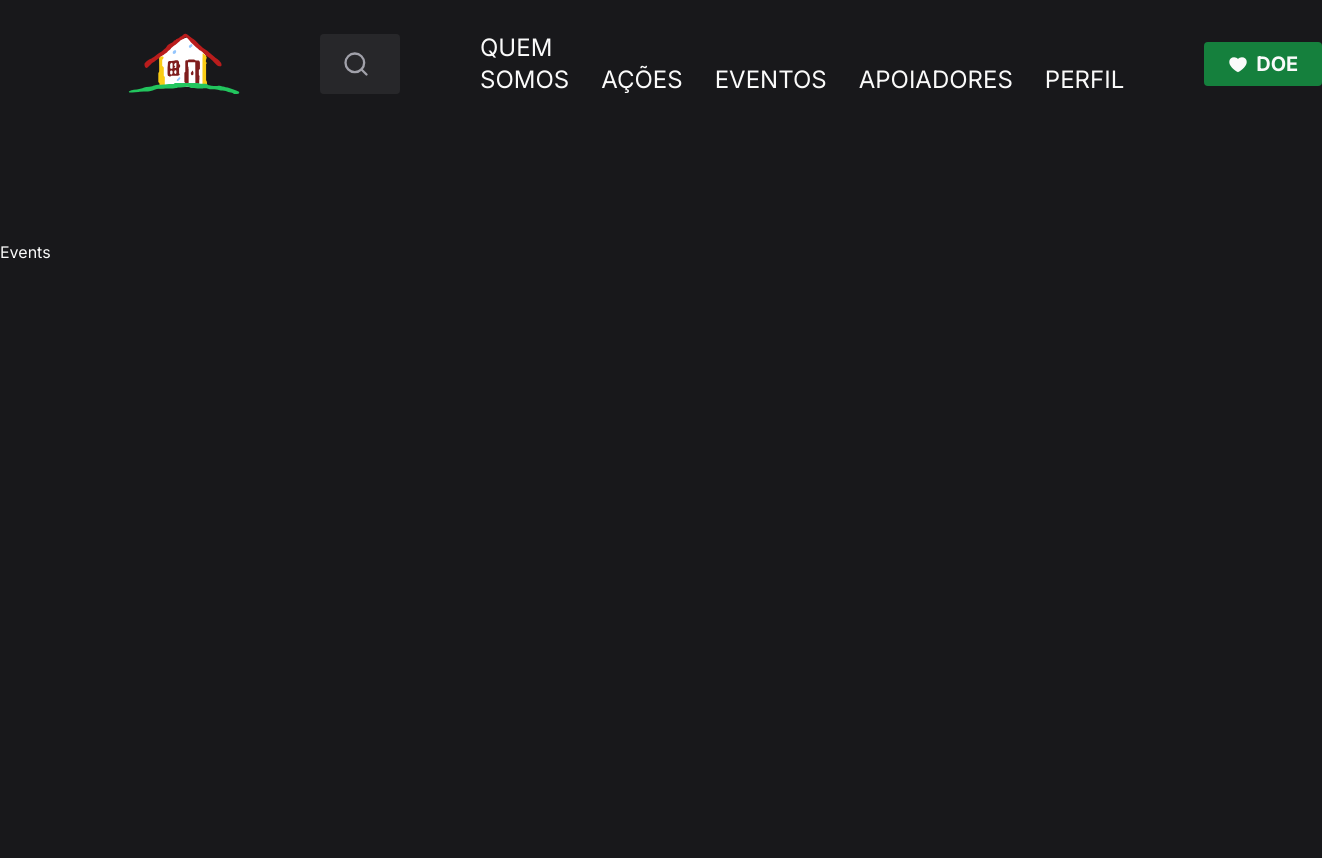
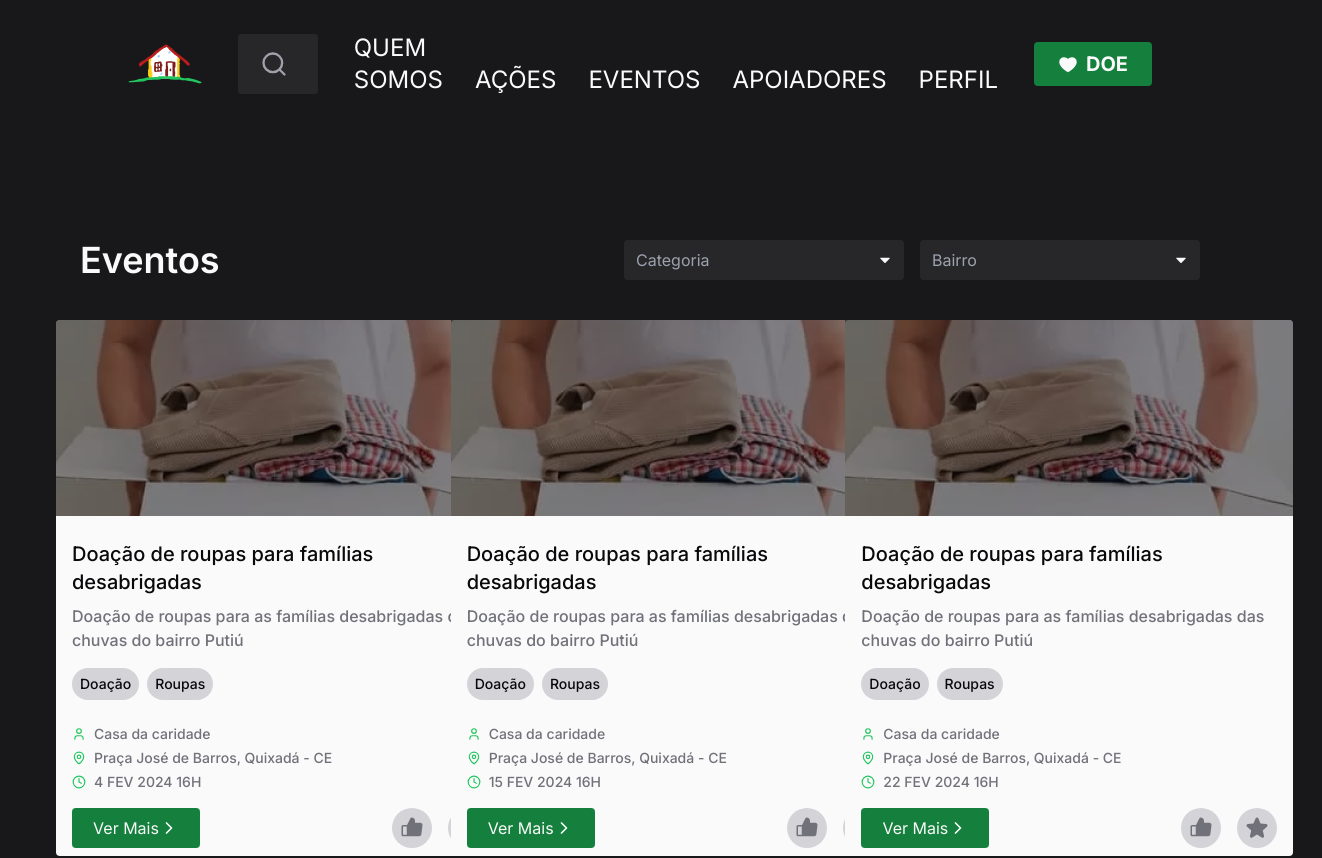
Before and after one commit to gabrielsouzam/abrace-cdc, a React (Vite) app: page /events in a window 1280 px wide. Shown: the top 858 px of the page, 1322 px wide, since content can reach past the window. Before the commit the page ends 800 px from the top, so only its background shows below. Built offline with nearby package versions, Linux system fonts and the light colour scheme.

Commit message:
feat-events: implementação do layout da tela de eventos

```diff
--- a/src/pages/_layouts/components/app-header.tsx
+++ b/src/pages/_layouts/components/app-header.tsx
@@ -6,8 +6,10 @@ import Logo from './../../../assets/logo.svg'
 
 export function AppHeader() {
   return (
-    <header className="mb-28 flex items-center gap-20 px-32 py-8">
-      <img className="24" src={Logo} alt="" />
+    <header className="mb-28 flex items-center gap-9 px-32 py-8">
+      <Link to='/'>
+        <img className="24" src={Logo} alt="Logo Casa da Caridade" />
+      </Link>
 
       <form className="flex-1 text-zinc-400">
         <div
--- /dev/null
+++ b/src/pages/app/events/components/eventCard.tsx
@@ -0,0 +1,81 @@
+import { Star, ThumbsUp } from '@phosphor-icons/react'
+import { ChevronRight, Clock, MapPin, User } from 'lucide-react'
+
+import { Tag } from './tag'
+
+type Props = {
+  image: string
+  title: string
+  subtitle: string
+  author: string
+  locale: string
+  date: string
+}
+
+export function EventCard({
+  image,
+  title,
+  subtitle,
+  author,
+  locale,
+  date,
+}: Props) {
+  return (
+    <div className="mb-2 w-[448px] rounded bg-zinc-50">
+      <div className="relative">
+        <img src={image} alt="Imagem do Evento" className="rounded-t" />
+
+        <div className="absolute inset-0 bg-zinc-950 opacity-50" />
+      </div>
+
+      <div className="ml-4 mr-4 mt-6">
+        <p className="text-xl font-medium text-zinc-950">{title}</p>
+        <p className="mt-2 text-base font-medium text-zinc-500   ">
+          {subtitle}
+        </p>
+      </div>
+
+      <div className="ml-4 mt-4 flex flex-row gap-2">
+        <Tag text="Doação" />
+        <Tag text="Roupas" />
+      </div>
+
+      <div className="ml-4 mt-6">
+        <div className="mb-1 flex flex-row items-center">
+          <User color="#22C55E" size={14} />
+
+          <p className="ml-2 text-sm font-medium text-zinc-500">{author}</p>
+        </div>
+
+        <div className="mb-1 flex flex-row items-center">
+          <MapPin color="#22C55E" size={14} />
+
+          <p className="ml-2 text-sm font-medium text-zinc-500">{locale}</p>
+        </div>
+
+        <div className="flex flex-row items-center">
+          <Clock color="#22C55E" size={14} />
+
+          <p className="ml-2 text-sm font-medium text-zinc-500">{date}</p>
+        </div>
+      </div>
+
+      <div className="ml-4 mr-4 mt-4 flex flex-row justify-between pb-2">
+        <button className="flex h-10 w-32 flex-row items-center justify-center rounded bg-green-700">
+          Ver Mais
+          <ChevronRight color="#FAFAFA" size={20} />
+        </button>
+
+        <div className="flex flex-row">
+          <button className="mr-4 flex h-10 w-10 items-center justify-center rounded-full bg-zinc-300">
+            <ThumbsUp color="#71717A" size={24} weight="fill" />
+          </button>
+
+          <button className="flex h-10 w-10 items-center justify-center rounded-full bg-zinc-300">
+            <Star color="#71717A" size={24} weight="fill" />
+          </button>
+        </div>
+      </div>
+    </div>
+  )
+}
--- /dev/null
+++ b/src/pages/app/events/components/tag.tsx
@@ -0,0 +1,11 @@
+type Props = {
+    text: string
+  }
+
+  export function Tag({ text }: Props) {
+    return (
+      <div className="flex h-8 items-center justify-center rounded-3xl bg-zinc-300 px-2">
+        <p className="text-sm font-medium text-zinc-950">{text}</p>
+      </div>
+    )
+  }
--- a/src/pages/app/events/events.tsx
+++ b/src/pages/app/events/events.tsx
@@ -1,10 +1,115 @@
 import { Helmet } from 'react-helmet-async'
 
+import * as Select from '@radix-ui/react-select'
+import { CaretDown } from '@phosphor-icons/react'
+
+import { EventCard } from './components/eventCard'
+
+import Doacao from '../../../assets/Doacao.png'
+
+
+const event1 = {
+  id: 1,
+  image: '../../../../assets/Doacao.png',
+  title: 'Doação de roupas para famílias desabrigadas',
+  subtitle:
+    'Doação de roupas para as famílias desabrigadas das chuvas do bairro Putiú',
+  author: 'Casa da caridade',
+  locale: 'Praça José de Barros, Quixadá - CE',
+  date: '4 FEV 2024 16H',
+}
+
+const event2 = {
+  id: 2,
+  image: '../../../../assets/Doacao.png',
+  title: 'Doação de roupas para famílias desabrigadas',
+  subtitle:
+    'Doação de roupas para as famílias desabrigadas das chuvas do bairro Putiú',
+  author: 'Casa da caridade',
+  locale: 'Praça José de Barros, Quixadá - CE',
+  date: '15 FEV 2024 16H',
+}
+
+const event3 = {
+  id: 3,
+  image: '../../../../assets/Doacao.png',
+  title: 'Doação de roupas para famílias desabrigadas',
+  subtitle:
+    'Doação de roupas para as famílias desabrigadas das chuvas do bairro Putiú',
+  author: 'Casa da caridade',
+  locale: 'Praça José de Barros, Quixadá - CE',
+  date: '22 FEV 2024 16H',
+}
+
+const event4 = {
+  id: 4,
+  image: '../../../../assets/Doacao.png',
+  title: 'Doação de roupas para famílias desabrigadas',
+  subtitle:
+    'Doação de roupas para as famílias desabrigadas das chuvas do bairro Putiú',
+  author: 'Casa da caridade',
+  locale: 'Praça José de Barros, Quixadá - CE',
+  date: '3 MAR 2024 16H',
+}
+
+const event5 = {
+  id: 5,
+  image: '../../../../assets/Doacao.png',
+  title: 'Doação de roupas para famílias desabrigadas',
+  subtitle:
+    'Doação de roupas para as famílias desabrigadas das chuvas do bairro Putiú',
+  author: 'Casa da caridade',
+  locale: 'Praça José de Barros, Quixadá - CE',
+  date: '18 MAR 2024 16H',
+}
+
 export function Events() {
+  const events = [event1, event2, event3, event4, event5]
+
   return (
     <>
       <Helmet title="Events" />
-      <h1>Events</h1>
+      <div>
+        <div className='flex flex-row px-20 justify-between'>
+          <h1 className='text-4xl text-zinc-50 font-semibold'>Eventos</h1>
+
+          <div className='flex flex-row justify-between gap-4 flex-wrap items-center'>
+            <Select.Root>
+              <Select.Trigger className='flex items-center justify-between rounded px-[12px] text-[16px] text-gray-400 h-[40px] w-[280px] bg-zinc-800'>
+                <Select.Value placeholder="Categoria" />
+                <Select.Icon>
+                  <CaretDown className='text-zinc-50' size={14} weight='fill' />
+                </Select.Icon>
+              </Select.Trigger>
+
+              <Select.Trigger className='flex items-center justify-between rounded px-[12px] text-[16px] text-gray-400 h-[40px] w-[280px] bg-zinc-800'>
+                <Select.Value placeholder="Bairro" />
+                <Select.Icon>
+                  <CaretDown className='text-zinc-50' size={14} weight='fill' />
+                </Select.Icon>
+              </Select.Trigger>
+            </Select.Root>
+          </div>
+
+        </div>
+
+        <div className='grid grid-cols-3 gap-4 mt-10 mx-14'>
+          {events.map((event) => {
+            return (
+              <EventCard
+                image={Doacao}
+                title={event.title}
+                subtitle={event.subtitle}
+                author={event.author}
+                locale={event.locale}
+                date={event.date}
+                key={event.id}
+              />
+            )
+          })}
+        </div>
+
+      </div>
     </>
   )
 }
```
